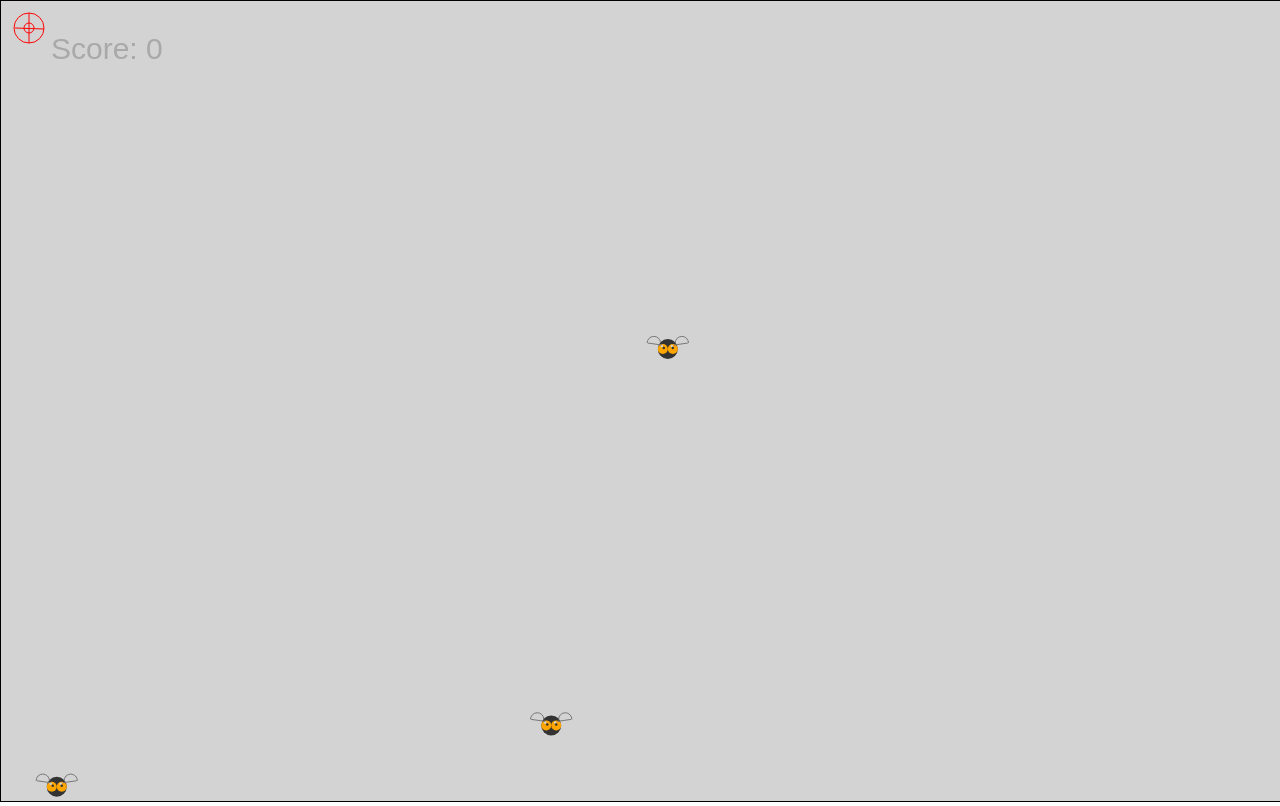
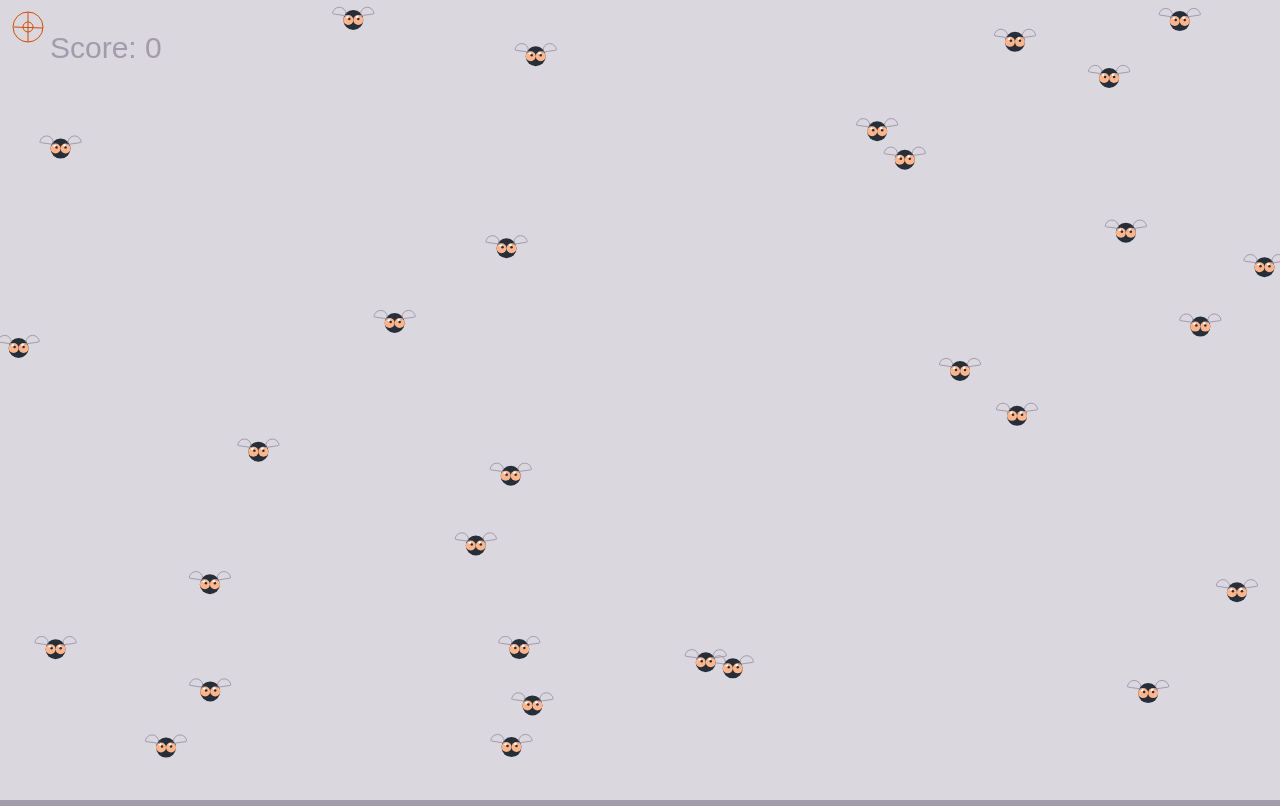
Before and after one commit to Monike1/flyswatter-game, a plain HTML site: page index.html in a window 1280 px wide. Both pictures are taken after a click on the button "START". Drawn offline with Linux system fonts and the light colour scheme.

Commit message:
add falling flies animation

```diff
--- a/main.css
+++ b/main.css
@@ -1,13 +1,28 @@
+/* colors
+light: #FEFEFE;
+lightgray: #DAD7DE;
+darkergray: #A29BAD;
+burnt orange: #D04D00;
+light orange: #FEB58B;
+darkblue: #252E39; */
+
+
+html {
+  background-color: #A29BAD;
+}
+
 body {
   margin: 0;
+  padding: 0;
   font-family: Arial, Helvetica, sans-serif;
-  height: 100vh;
   cursor: url(cursor.png), auto;
 }
 
 canvas {
-  border: 1px solid black;
-  background: lightgray;
+  box-sizing: border-box;
+  display: block;
+  height: 100vh;
+  background: #DAD7DE;
 }
 
 .start-btn {
@@ -18,7 +33,7 @@ canvas {
   transform: translate(-50%, -50%);
   font-size: 20px;
   color: white;
-  background-color: green;
+  background-color: #252E39;
   padding: 20px 30px;
   border-radius: 5px;
   outline: none;
@@ -31,7 +46,7 @@ canvas {
   left: 50%;
   transform: translate(-50%, -50%);
   font-size: 70px;
-  color: white;
+  color: #FEFEFE;
   text-shadow: 3px 3px 10px rgba(0, 0, 0, 0.2);
 }
 
--- a/main.js
+++ b/main.js
@@ -34,7 +34,7 @@ window.addEventListener('click', function(event) {
       flyArray.splice([i], 1);
       score += 1;
     }
-    if (score === 3) {
+    if (score === 30) {
       gameOver = true;
       console.log('Game over!!!!');
 
@@ -56,7 +56,7 @@ window.addEventListener('mousemove', function(event) {
 function SpatterCircle() {
   ctx.beginPath();
   ctx.arc(mouse.x + 28, mouse.y + 27, 15, 0, Math.PI * 2, false);
-  ctx.strokeStyle = 'red';
+  ctx.strokeStyle = '#D04D00';
   ctx.stroke();
 }
 
@@ -65,18 +65,18 @@ function SpatterCross() {
   ctx.beginPath();
   ctx.moveTo(mouse.x + 14, mouse.y + 27);
   ctx.lineTo(mouse.x + 43, mouse.y + 28);
-  ctx.strokeStyle = 'red';
+  ctx.strokeStyle = '#D04D00';
   ctx.stroke();
 
   ctx.beginPath();
   ctx.moveTo(mouse.x + 28, mouse.y + 12);
   ctx.lineTo(mouse.x + 28, mouse.y + 42);
-  ctx.strokeStyle = 'red';
+  ctx.strokeStyle = '#D04D00';
   ctx.stroke();
 
   ctx.beginPath();
   ctx.arc(mouse.x + 28, mouse.y + 27, 5, 0, Math.PI * 2, false);
-  ctx.strokeStyle = 'red';
+  ctx.strokeStyle = '#D04D00';
   ctx.stroke();
 }
 
@@ -92,66 +92,66 @@ function Fly(x, y, dx, dy, radius) {
   this.draw = function() {
     ctx.beginPath();
     ctx.arc(this.x, this.y, this.radius, 0, Math.PI * 2, false);
-    ctx.fillStyle = '#333';
+    ctx.fillStyle = '#252E39';
     ctx.fill();
     // fly eyes ------------------------------
     // first eye
     ctx.beginPath();
     ctx.arc(this.x - 5, this.y, this.radius / 2, 0, Math.PI * 2, false);
-    ctx.fillStyle = 'orange';
+    ctx.fillStyle = '#FEB58B';
     ctx.fill();
     //middle of the eye
     ctx.beginPath();
     ctx.arc(this.x - 6, this.y - 3, this.radius / 8, 0, Math.PI * 2, false);
-    ctx.fillStyle = 'lightgray';
+    ctx.fillStyle = '#FEFEFE';
     ctx.fill();
     ctx.beginPath();
     ctx.arc(this.x - 4, this.y - 1, this.radius / 8, 0, Math.PI * 2, false);
-    ctx.fillStyle = '#333';
+    ctx.fillStyle = '#252E39';
     ctx.fill();
     // second eye
     ctx.beginPath();
     ctx.arc(this.x + 5, this.y, this.radius / 2, 0, Math.PI * 2, false);
-    ctx.fillStyle = 'orange';
+    ctx.fillStyle = '#FEB58B';
     ctx.fill();
     //middle of the eye
     ctx.beginPath();
     ctx.arc(this.x + 4, this.y - 3, this.radius / 8, 0, Math.PI * 2, false);
-    ctx.fillStyle = 'lightgray';
+    ctx.fillStyle = '#FEFEFE';
     ctx.fill();
     ctx.beginPath();
     ctx.arc(this.x + 5, this.y - 1, this.radius / 8, 0, Math.PI * 2, false);
-    ctx.fillStyle = '#333';
+    ctx.fillStyle = '#252E39';
     ctx.fill();
     // wings
     //first wing
     ctx.beginPath();
     ctx.arc(this.x - 14, this.y - 6, this.radius / 1.5, 0, Math.PI, true);
-    ctx.strokeStyle = '#777';
+    ctx.strokeStyle = '#A29BAD';
     ctx.stroke();
     ctx.beginPath();
     ctx.moveTo(this.x - 20, this.y - 6);
     ctx.lineTo(this.x - 6, this.y - 4);
-    ctx.strokeStyle = '#777';
+    ctx.strokeStyle = '#A29BAD';
     ctx.stroke();
     //second wing
     ctx.beginPath();
     ctx.arc(this.x + 14, this.y - 6, this.radius / 1.5, 0, Math.PI, true);
-    ctx.strokeStyle = '#777';
+    ctx.strokeStyle = '#A29BAD';
     ctx.stroke();
     ctx.beginPath();
     ctx.moveTo(this.x + 20, this.y - 6);
     ctx.lineTo(this.x + 6, this.y - 4);
-    ctx.strokeStyle = '#777';
+    ctx.strokeStyle = '#A29BAD';
     ctx.stroke();
   }
 
   // to update position of the fly increasing or decreasing x and y
   this.move = function() {
-    if(this.x + this.radius > innerWidth || this.x - this.radius < 0) {
+    if(this.x + (this.radius * 2) > innerWidth || this.x - (this.radius * 2) < 0) {
       this.dx = -this.dx;
     }
-    if (this.y + this.radius > innerHeight || this.y - this.radius < 0) {
+    if (this.y + (this.radius * 2) > innerHeight || this.y - (this.radius * 4) < 0) {
       this.dy = -this.dy;
     }
 
@@ -166,7 +166,7 @@ function Fly(x, y, dx, dy, radius) {
 var flyArray = [];
 // to set flies on screen after clicking start button
 function setFliesOnScreen(e) {
-  for (var i = 0; i < 3; i++) {
+  for (var i = 0; i < 30; i++) {
     // dx - x velocity, increase the speed on x-axis
     //dy - y velocity, increase the speed on y-axis
       var radius = 10;
@@ -199,7 +199,7 @@ function text(txt, fnt, x, y, color) {
 }
 
 function textGameOver(txt, fnt, x, y) {
-  ctx.fillStyle = 'white';
+  ctx.fillStyle = '#A29BAD';
   ctx.font = fnt;
   ctx.textAlign = "center";
   ctx.textBaseline = "middle";
@@ -209,10 +209,10 @@ function textGameOver(txt, fnt, x, y) {
 function drawGameOverPage() {
 
     ctx.beginPath();
-    ctx.fillStyle = 'darkgray';
+    ctx.fillStyle = '#DAD7DE';
     ctx.fillRect(0, 0, canvas.width, canvas.height);
-    textGameOver('GAME OVER', '75px Arial', canvas.width/2 - 10, canvas.height/4);
-    textGameOver(`Score: ${score}`, '30px Arial', canvas.width/2 - 10, canvas.height/4 + 75);
+    textGameOver('GAME OVER', '75px Arial', canvas.width/2, canvas.height/3);
+    textGameOver(`Score: ${score}`, '30px Arial', canvas.width/2, canvas.height/3 + 75);
     startBtn.style.display = 'inline-block';
 
 }
@@ -232,7 +232,7 @@ function animate() {
     function stopFly() {
       for (var i = 0; i < flyArray.length; i++) {
         if (flyArray.length % 2 !== 0) {
-          if (flyArray[i].dx > 2 && flyArray[i].dy > 2 || flyArray[i].dx < -2 && flyArray[i].dy < -2) {
+          if ((flyArray[i].dx > 4 || flyArray[i].dy > 4) || (flyArray[i].dx < -4 || flyArray[i].dy < -4)) {
             flyArray[i].dx = 0;
             flyArray[i].dy = 0;
           }
@@ -248,7 +248,7 @@ function animate() {
 
   new SpatterCircle();
   new SpatterCross();
-  text("Score: " + score, '30px Arial', 50, 50, 'darkgray');
+  text("Score: " + score, '30px Arial', 50, 50, '#A29BAD');
   if (gameOver === true) {
     drawGameOverPage();
   }
```
